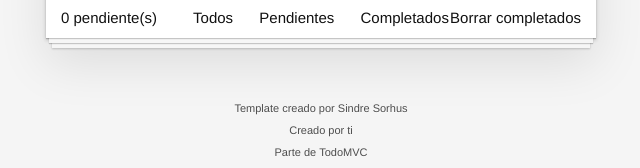
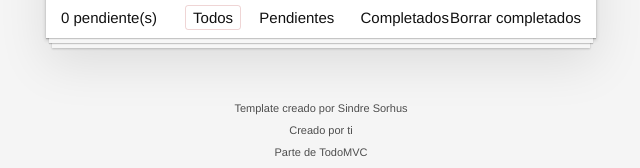
Before and after one commit to msaracho1/TodoProject, a website built with Vite: page index.html in a window 1280 px wide. Shown: the part 200-368 px from the top of the page, 319-959 px from the left. Built offline with nearby package versions, Linux system fonts and the light colour scheme.

Commit message:
Fix initial filter class

```diff
--- a/src/todos/app.html
+++ b/src/todos/app.html
@@ -37,7 +37,7 @@
         <!-- Remove this if you don't implement routing -->
         <ul class="filters">
             <li>
-                <a class="filtro" class="selected" href="#/">Todos</a>
+                <a class="filtro selected" href="#/">Todos</a>
             </li>
             <li>
                 <a class="filtro" href="#/active">Pendientes</a>
```
